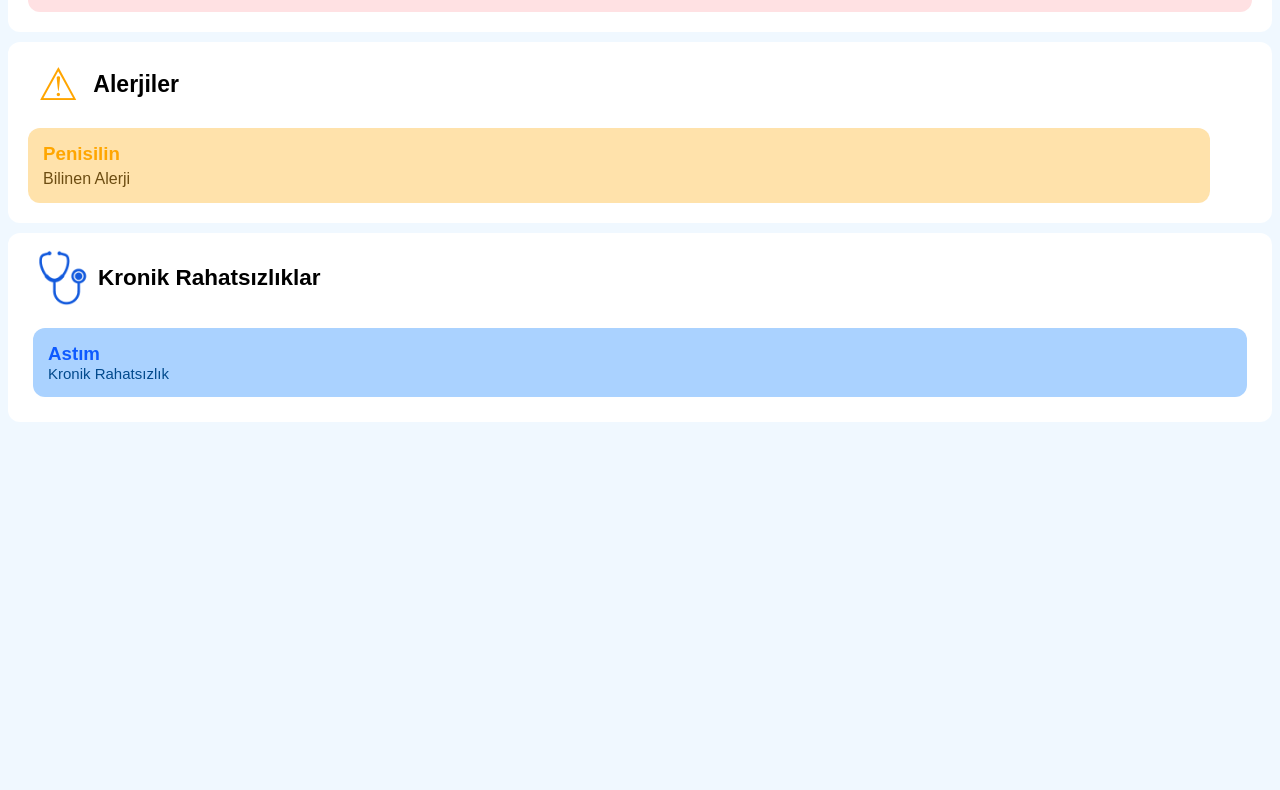
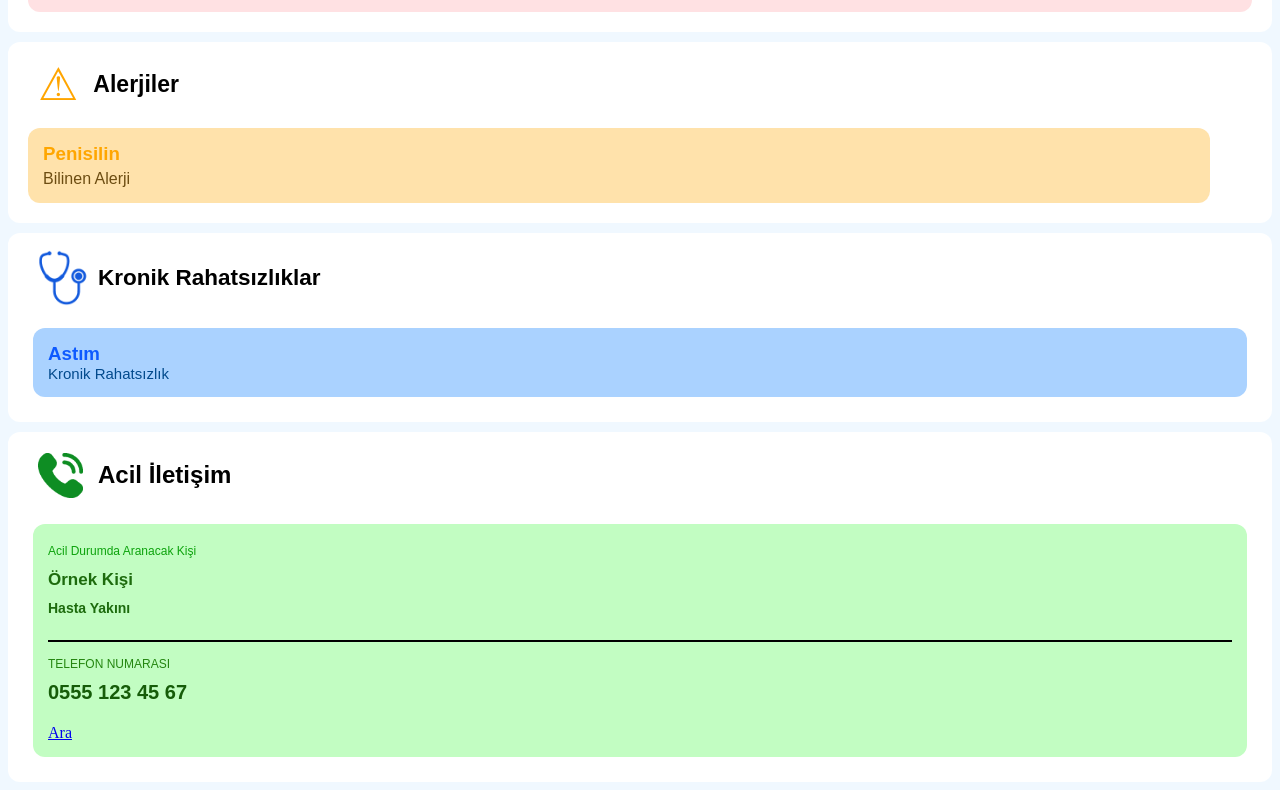
Before and after one commit to Omr788/AcilDurumBilgilendirme, a plain HTML site: page index.html in a window 1280 px wide. Shown: the part 311-1101 px from the top of the page. Before the commit the page ends 800 px from the top, so only its background shows below. Drawn offline with Linux system fonts and the light colour scheme.

Commit message:
Add files via upload

```diff
--- a/css/style.CSS
+++ b/css/style.CSS
@@ -196,3 +196,98 @@ header {
   color: rgb(2, 74, 141);
   margin: 0px;
 }
+
+
+/*-------Arama Bölümü---------*/
+
+.aramaKarti
+{
+  background-color: white;
+  padding: 10px;
+  border-radius: 12px;
+  margin-top: 10px;
+}
+.arama
+{
+  display: flex;
+  flex-direction: row;
+  align-items: center;
+  gap: 15px;
+}
+.arama
+img
+{
+  margin-left: 20px;
+  width: 45px;
+}
+.arama
+h2
+{
+  font-family: Arial, Helvetica, sans-serif;
+  font-weight: bold;
+
+}
+.aramaBilgi
+{
+  background-color: rgb(194, 253, 194);
+  border-radius: 12px;
+  padding: 15px;
+  margin: 15px;
+}
+.aramaBilgi
+h3
+{
+  font-family: Arial, Helvetica, sans-serif;
+  color: rgb(13, 163, 13);
+  font-weight: normal;
+  font-size: 12px;
+  margin-top: 5px;
+
+}
+.aramaBilgi
+h4
+{
+  font-family: Arial, Helvetica, sans-serif;
+  color: rgb(29, 107, 13);
+  font-weight: bold;
+  font-size: 17px;
+  margin-top: 5px;
+  margin-bottom: 5px;
+}
+.aramaBilgi
+h5
+{
+  font-family: Arial, Helvetica, sans-serif;
+  font-weight: bold;
+  color: rgb(29, 107, 13);
+  font-size: 14px;
+  margin-top: 10px;
+}
+.aramaBilgi
+hr
+{
+  border: none;
+  height: 2px;
+  background-color: rgb(0, 0, 0);
+}
+.aramaBilgi
+h6
+{
+  font-family: Arial;
+  font-weight: normal;
+  color: rgb(36, 134, 16);
+  font-size: 12px;
+  margin: 15px 0px 0px 0px;
+}
+.aramaBilgi
+p
+{
+  font-family: Arial, Helvetica, sans-serif;
+  color: rgb(22, 92, 9);
+  font-weight: bold;
+  font-size: 20px;
+  margin-top: 10px;
+
+
+
+}
--- a/index.html
+++ b/index.html
@@ -89,6 +89,28 @@
             </div>
         </section>
 
+        <section>
+            <div class="aramaKarti">
+                <div class="arama">
+                    <img src="images/telephoneİcon.png" alt="telefonİkonu">
+                    <h2>Acil İletişim</h2>
+
+                </div>
+                <div class="aramaBilgi">
+                    <h3>Acil Durumda Aranacak Kişi</h3>
+                    <h4>Örnek Kişi</h4>
+                    <h5>Hasta Yakını</h5>
+                    <hr>
+                    <h6>TELEFON NUMARASI</h6>
+                    <p>0555 123 45 67</p>
+                    <a href="tel:+905078171024">Ara</a>
+
+                </div>
+
+
+            </div>
+        </section>
+
     </main>
 
 </body>
```
Also changed, not shown: images/telephoneİcon.png (added).
